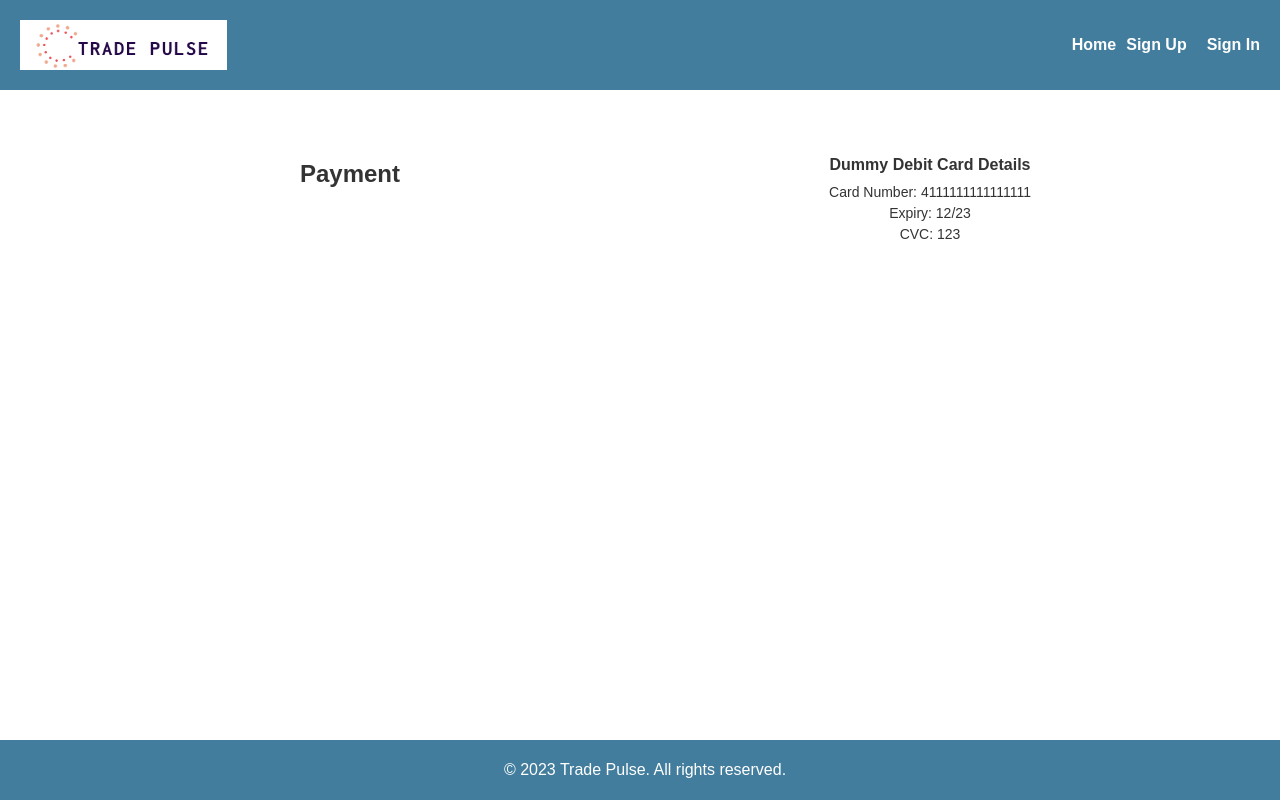
After one commit to NetApp2023/Trade_Pulse, a Django app: page /payment/ in a window 1280 px wide. The commit adds this page. Run offline with Django 4.2, Linux system fonts and the light colour scheme; some libraries are stand-ins or nearby versions.

Commit message:
Added Payment module and skeleton of user profile page

```diff
--- a/Trade_Pulse/user_management/forms.py
+++ b/Trade_Pulse/user_management/forms.py
@@ -3,7 +3,7 @@
 from django import forms
 from django.contrib.auth.forms import UserCreationForm, PasswordResetForm
 from django.contrib.auth.models import User
-from .models import UserProfile  # Import the UserProfile model
+from .models import UserProfile, Currency  # Import the UserProfile model
 
 
 class UserProfileForm(forms.ModelForm):
@@ -53,3 +53,7 @@ class CustomForgotPasswordForm(PasswordResetForm):
             raise forms.ValidationError("New password and confirm password do not match.")
 
         return cleaned_data
+
+
+class BuyCoinsForm(forms.Form):
+    amount = forms.DecimalField(label='Amount', min_value=0.001)
--- /dev/null
+++ b/Trade_Pulse/user_management/static/user_management/payment.css
@@ -0,0 +1,39 @@
+/* static/user_management/payment.css */
+
+body {
+  margin: 0;
+  font-family: Arial, sans-serif;
+}
+
+.payment-container {
+  display: flex;
+  flex-wrap: wrap; /* Allow items to wrap to the next line if there's not enough space */
+  justify-content: space-around;
+  padding: 20px;
+  box-sizing: border-box;
+  max-width: 1200px; /* Set a maximum width for the entire page */
+  margin: 0 auto; /* Center the content */
+}
+
+.paypal-container,
+.dummy-card-details {
+  width: 45%; /* Equal width for both containers */
+  box-sizing: border-box;
+  margin: 10px; /* Add some margin between the containers */
+}
+
+.dummy-card-details-inner {
+  padding: 10px;
+  background-color: #f0f0f0;
+  border-radius: 5px;
+}
+
+.dummy-card-details h3 {
+  font-size: 16px;
+  margin-bottom: 10px;
+}
+
+.dummy-card-details p {
+  margin: 5px 0;
+  font-size: 14px;
+}
--- a/Trade_Pulse/user_management/templates/user_management/base.html
+++ b/Trade_Pulse/user_management/templates/user_management/base.html
@@ -20,7 +20,7 @@
                 <li><a href="{% url 'home' %}">Home</a></li>
                 {% if user.is_authenticated %}
                     <!-- If user is authenticated, show username and "Logout" link -->
-                    <li style="font-weight: bold">Hello, {{ user.username }}!</li>
+                    <li style="font-weight: bold"><a href="{% url 'user_profile' %}">Hello,  {{ user.username }}!</a></li>
                     {% if user.userprofile.id_photo.url %}
                         <!-- Display the user's profile photo if available -->
                         <li><img src="{{  user.userprofile.id_photo.url }}" alt="Profile Photo" height="50"></li>
--- /dev/null
+++ b/Trade_Pulse/user_management/templates/user_management/payment.html
@@ -0,0 +1,43 @@
+
+<!-- templates/user_management/payment.html -->
+
+{% extends 'user_management/base.html' %}
+{% load static %}
+{% block content %}
+  <link rel="stylesheet" type="text/css" href="{% static 'user_management/payment.css' %}">
+
+  <div class="payment-container">
+    <div class="paypal-container">
+      <h2>Payment</h2>
+      <div id="paypal-button-container"></div>
+      <script src="https://www.paypal.com/sdk/js?client-id={{ paypal_client_id }}&currency=USD"></script>
+      <script>
+        paypal.Buttons({
+          createOrder: function(data, actions) {
+            // Set up the transaction
+            return actions.order.create({
+              purchase_units: [{
+                amount: {
+                  value: '10.00'  // Set your amount here
+                }
+              }]
+            });
+          },
+          onApprove: function(data, actions) {
+            // Capture the funds from the transaction
+            return actions.order.capture().then(function(details) {
+              // Redirect or handle success
+              window.location.href = "{% url 'payment_success' %}";
+            });
+          }
+        }).render('#paypal-button-container');
+      </script>
+    </div>
+    <div class="dummy-card-details">
+      <h3>Dummy Debit Card Details</h3>
+      <p>Card Number: 4111111111111111</p>
+      <p>Expiry: 12/23</p>
+      <p>CVC: 123</p>
+    </div>
+  </div>
+{% endblock %}
--- a/Trade_Pulse/user_management/urls.py
+++ b/Trade_Pulse/user_management/urls.py
@@ -1,7 +1,7 @@
 from django.conf import settings
 from django.conf.urls.static import static
 from django.urls import path, include
-from .views import home,registration,login_view,logout_view, forgot_password,coin_details
+from .views import home,registration,login_view,logout_view, forgot_password,coin_details, user_profile, payment_view, payment_success
 
 urlpatterns = [
     path('', home, name='home'),
@@ -9,7 +9,11 @@ urlpatterns = [
     path('login/', login_view, name='login'),
     path('logout/', logout_view, name='logout'),
     path('forgot_password/', forgot_password, name='forgot_password'),
-    path('coin_details/<str:coin_id>/', coin_details, name='coin_details')
+    path('coin_details/<str:coin_id>/', coin_details, name='coin_details'),
+    path('user_profile/', user_profile, name='user_profile'),
+    path('payment/', payment_view, name='payment_view'),
+    path('payment/success/', payment_success, name='payment_success'),
+
 ]
 
 if settings.DEBUG:
--- a/Trade_Pulse/user_management/views.py
+++ b/Trade_Pulse/user_management/views.py
@@ -1,15 +1,16 @@
+import paypalrestsdk
 from django.contrib.auth.decorators import login_required
 from django.contrib.auth.models import User
 from django.db import IntegrityError
 from django.shortcuts import render, redirect
 from django.contrib.auth import logout, login, get_user_model
+from paypalrestsdk import Payment
 
 from Trade_Pulse import settings
-from .forms import RegistrationForm, UserProfileForm, CustomForgotPasswordForm
+from .forms import RegistrationForm, UserProfileForm, CustomForgotPasswordForm, BuyCoinsForm
 from .models import UserProfile, Currency, Buyer
 from django.contrib.auth.forms import AuthenticationForm
 from django.contrib import messages
-from django.templatetags.static import static
 import requests
 
 
@@ -225,14 +226,6 @@ def coin_details(request, coin_id):
         # Sort the combined list by the 'amount' key in descending order
         top_buyers = sorted(all_buyers, key=lambda x: x['amount'], reverse=True)[:5]
 
-        # crypto_api_url = "https://api.coingecko.com/api/v3/simple/price?ids=${cryptoCurrency}&vs_currencies=usd"
-        # crypto_response = requests.get(crypto_api_url)
-        #
-        # if crypto_response.status_code == 200:
-        #     crypto_data = crypto_response.json().get("data", {}).get("rates", {})
-        #     print(crypto_data)
-
-        # Modify the crypto_api_url to use the name of the selected coin
         crypto_api_url = f"https://api.coingecko.com/api/v3/simple/price?ids={selected_coin['name']}&vs_currencies=usd"
         crypto_currencies = ['usd', 'eur', 'gbp']  # Add more currencies as needed
 
@@ -251,7 +244,7 @@ def coin_details(request, coin_id):
             else:
                 crypto_rates[currency] = 'N/A'
 
-        # Pass the selected coin details, cleaned sparkline data, and exchange rate data to the template
+            # Pass the selected coin details, cleaned sparkline data, and exchange rate data to the template
             return render(
                 request,
                 'user_management/coin_details.html',
@@ -271,3 +264,79 @@ def coin_details(request, coin_id):
         # Handle the case where the selected coin is not found
         error_message = f"Coin with ID {coin_id} not found."
         return render(request, 'user_management/coin_details.html', {'error_message': error_message})
+
+
+@login_required
+def user_profile(request):
+    global total_amount
+    total_amount = 0
+    user = request.user
+
+    try:
+        user_profile = UserProfile.objects.get(user=user)
+        profile_photo = user_profile.id_photo.url
+
+        # Get the coins bought by the user
+        user_coins = Buyer.objects.filter(user=user)
+        bought_coins = [buyer.currency for buyer in user_coins]
+
+        # Check if the coin_id parameter is present in the URL
+        coin_id = request.GET.get('coin_id')
+        selected_coin = next((coin for coin in formatted_currencies if coin['coin_id'] == coin_id), None)
+        if selected_coin:
+            selected_coin['price'] = float(selected_coin['price'].replace('$', '').replace(',', ''))
+
+        # Handle the buy coins form submission
+        if request.method == 'POST':
+            form = BuyCoinsForm(request.POST)
+            if form.is_valid():
+                amount = form.cleaned_data['amount']
+                total_amount = selected_coin['price'] * float(form.cleaned_data['amount'])
+
+                # Check if selected_coin is not None
+                if selected_coin is not None:
+                    # Create a new Buyer record for the user and the selected coin
+                    buyer = Buyer(user=user, currency=selected_coin['name'], amount=amount)
+                    buyer.save()
+
+                    # Redirect to the payments page after a successful purchase
+                    return redirect('payment_view')
+                else:
+                    messages.error(request, "Invalid coin selected for purchase.")
+            else:
+                messages.error(request, "Invalid form submission.")
+        else:
+            form = BuyCoinsForm()
+
+        if selected_coin is None:
+            messages.error(request, "Invalid coin selected for purchase.")
+
+
+    except UserProfile.DoesNotExist:
+        profile_photo = None
+        bought_coins = []
+        form = None
+        selected_coin = None
+
+    return render(
+        request,
+        'user_management/user_profile.html',
+        {
+            'profile_photo': profile_photo,
+            'bought_coins': bought_coins,
+            'buy_coins_form': form,
+            'total_amount': total_amount,
+            'selected_coin': selected_coin,
+        }
+    )
+
+
+def payment_view(request):
+    paypal_client_id = settings.PAYPAL_CLIENT_ID
+    paypal_secret = settings.PAYPAL_SECRET
+
+    return render(request, 'user_management/payment.html', {'paypal_client_id': paypal_client_id})
+
+
+def payment_success(request):
+    return render(request, 'user_management/payment_success.html')
```
Also changed, not shown: Trade_Pulse/Trade_Pulse/settings.py (+6 -6 lines), Trade_Pulse/user_management/templates/user_management/error.html (added, +8 -0 lines), Trade_Pulse/user_management/templates/user_management/home.html (+5 -2 lines), Trade_Pulse/user_management/templates/user_management/payment_success.html (added, +10 -0 lines), Trade_Pulse/user_management/templates/user_management/user_profile.html (added, +46 -0 lines), Trade_Pulse/db.sqlite3.
